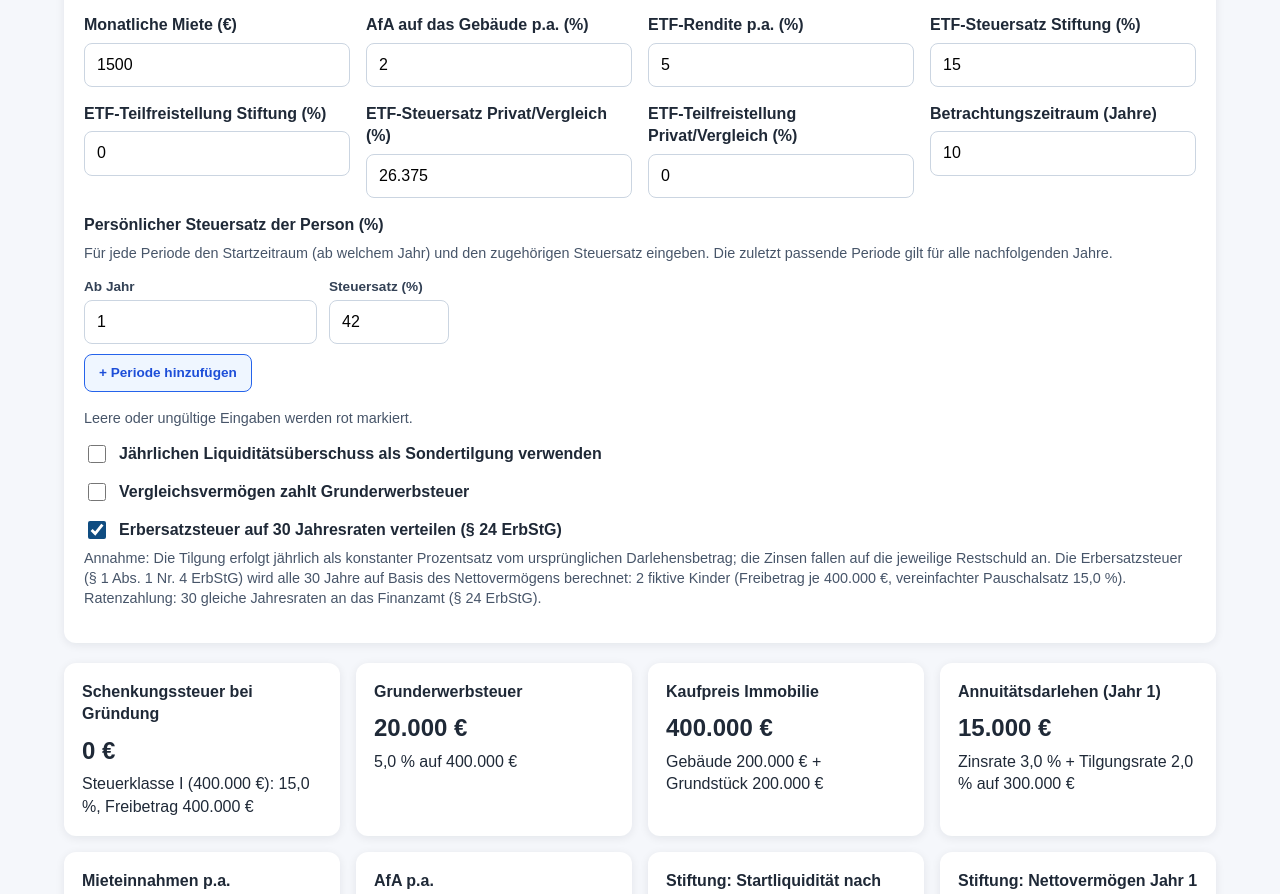
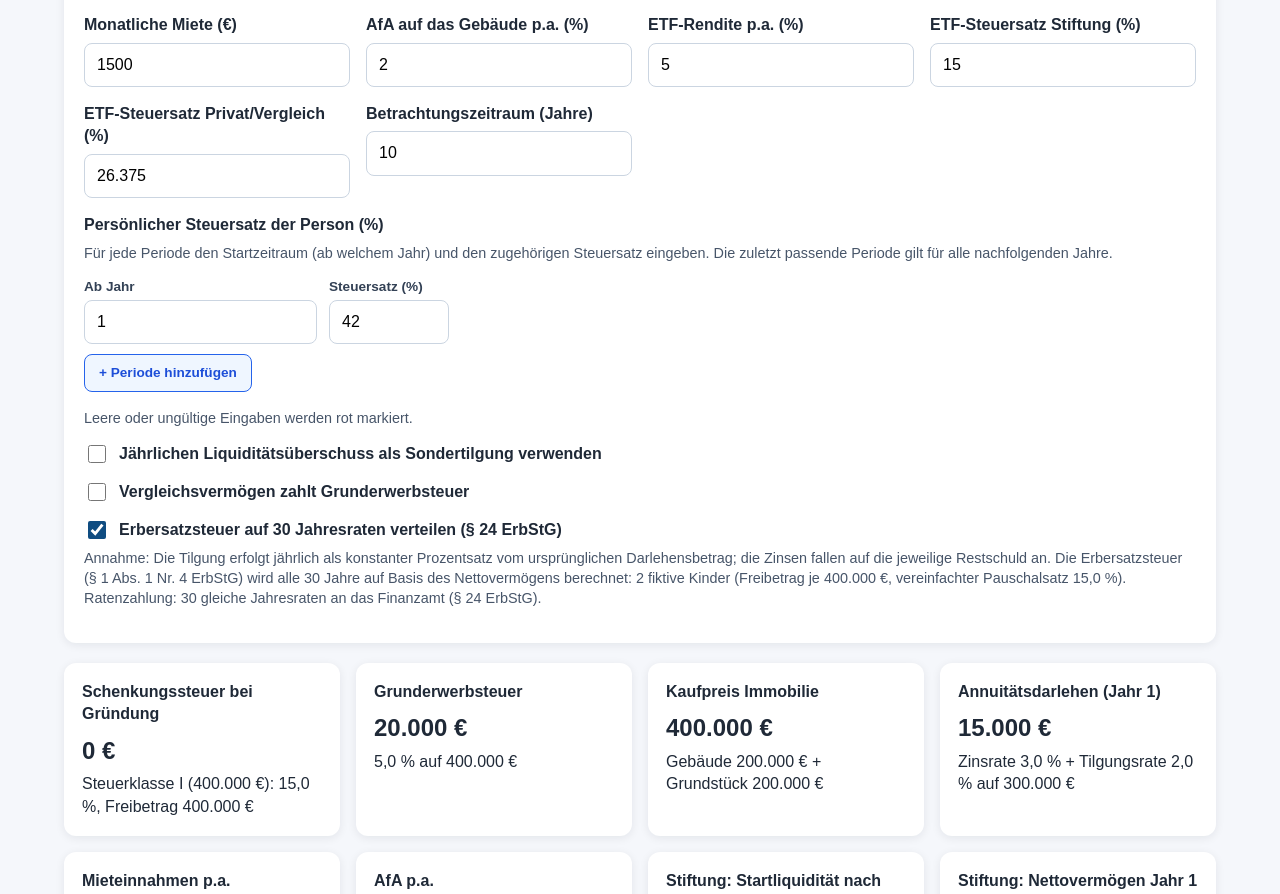
Before and after one commit to maorun/family-foundation, a Next.js app: page / in a window 1280 px wide. Shown: the part 824-1718 px from the top of the page. Built offline with nearby package versions, Linux system fonts and the light colour scheme.

Commit message:
fix: make etf teilfreistellung fixed values

```diff
--- a/app/page.js
+++ b/app/page.js
@@ -92,28 +92,12 @@ const FIELD_DEFINITIONS = [
     defaultValue: 15,
   },
   {
-    id: "foundationEtfPartialExemptionRate",
-    label: "ETF-Teilfreistellung Stiftung (%)",
-    min: 0,
-    max: 100,
-    step: "1",
-    defaultValue: 0,
-  },
-  {
     id: "privateEtfTaxRate",
     label: "ETF-Steuersatz Privat/Vergleich (%)",
     min: 0,
     max: 100,
     step: "0.1",
     defaultValue: 26.375,
-  },
-  {
-    id: "privateEtfPartialExemptionRate",
-    label: "ETF-Teilfreistellung Privat/Vergleich (%)",
-    min: 0,
-    max: 100,
-    step: "1",
-    defaultValue: 0,
   },
   {
     id: "projectionYears",
@@ -169,6 +153,8 @@ const ERBERSATZ_CYCLE_YEARS = 30;
 const ERBERSATZ_CHILDREN = 2;
 const ERBERSATZ_CHILD_ALLOWANCE = 400_000; // Freibetrag je Kind, Steuerklasse I
 const ERBERSATZ_TAX_RATE = 0.15; // vereinfachter Pauschalsatz, Steuerklasse I (Kinder)
+const FOUNDATION_ETF_PARTIAL_EXEMPTION_RATE = 0;
+const PRIVATE_ETF_PARTIAL_EXEMPTION_RATE = 0;
 
 const BUNDESLAENDER = [
   { name: "Baden-Württemberg", rate: 5.0 },
@@ -288,9 +274,9 @@ function validateFormValues(formValues) {
       depreciationRate: parsedValues.depreciationRate / 100,
       etfReturnRate: parsedValues.etfReturnRate / 100,
       foundationEtfTaxRate: parsedValues.foundationEtfTaxRate / 100,
-      foundationEtfPartialExemptionRate: parsedValues.foundationEtfPartialExemptionRate / 100,
+      foundationEtfPartialExemptionRate: FOUNDATION_ETF_PARTIAL_EXEMPTION_RATE,
       privateEtfTaxRate: parsedValues.privateEtfTaxRate / 100,
-      privateEtfPartialExemptionRate: parsedValues.privateEtfPartialExemptionRate / 100,
+      privateEtfPartialExemptionRate: PRIVATE_ETF_PARTIAL_EXEMPTION_RATE,
       projectionYears: parsedValues.projectionYears,
     },
   };
```
